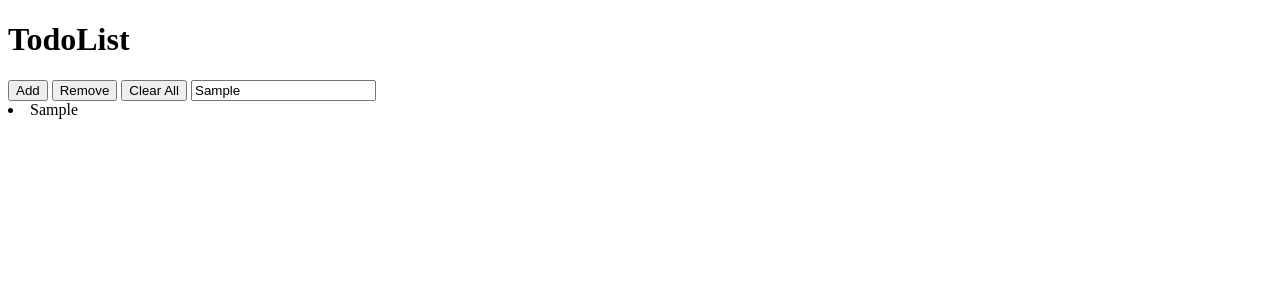
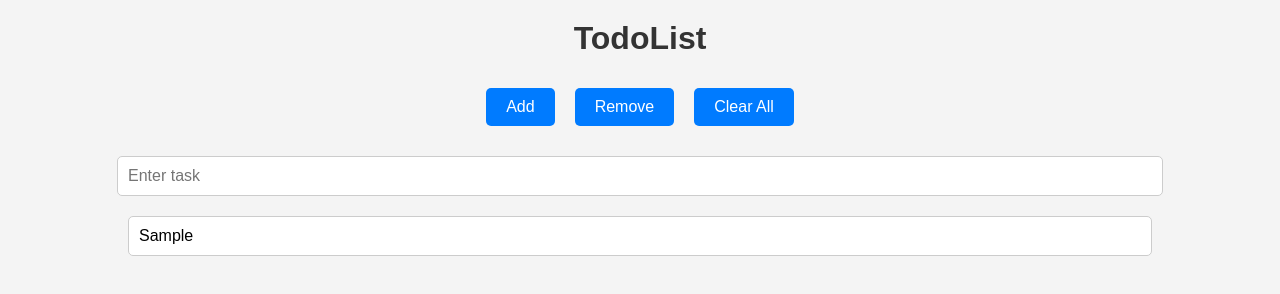
Before and after one commit to JBrunnerhtl/Todo-List, a plain HTML site: page TodoList/index.html in a window 1280 px wide. Both pictures are taken after typing "Sample" into the empty fields and a click on the button "Add". Drawn offline with Linux system fonts and the light colour scheme; no server answers.

Commit message:
everything finally works

```diff
--- a/TodoList/adder.js
+++ b/TodoList/adder.js
@@ -3,6 +3,7 @@ const BASE_URL = "http://localhost:3000/posts";
 function add()
 {
     let taskString = document.getElementById("task").value;
+    document.getElementById("task").value = "";
     let taskList = document.getElementById("taskList");
     taskList.innerHTML += "<li>" + taskString + "</li>";
     fetch(BASE_URL, {
@@ -23,7 +24,7 @@ function removeElement()
 {
     let taskList = document.getElementById("taskList");
     let search = document.getElementById("task").value;
-
+    document.getElementById("task").value = "";
     for(let i = 0; i < taskList.children.length; i++)
     {
 
@@ -62,10 +63,11 @@ function loadFromJson()
     }).then(res => res.json())
         .then(data => {
             console.log(data);
-            data.forEach(element => {
+            let dataElements = data.map(element => `${element.task}`);
+            dataElements.forEach(element => {
 
                 const li = document.createElement("li");
-                li.textContent = element.task;
+                li.textContent = element;
                 taskList.appendChild(li);
             });
         });
@@ -76,6 +78,21 @@ function clearAll()
 {
     let taskList = document.getElementById("taskList");
     taskList.innerHTML = "";
+    fetch(BASE_URL, {
+        method: "GET",
+        headers: {
+            "Content-Type": "application/json"
+        }
+    }).then(res => res.json()).then(data => {
+        data.forEach(element => {
+            fetch(BASE_URL + `/${element.id}`, {
+                method: "DELETE",
+                headers: {
+                    "Content-Type": "application/json"
+                }
+            }).then(res => res.json())
+        })
+    })
 }
 
 function updateId()
--- a/TodoList/index.html
+++ b/TodoList/index.html
@@ -4,14 +4,18 @@
     <meta charset="UTF-8">
     <meta name="viewport" content="width=device-width, initial-scale=1.0">
     <script src="adder.js"></script>
+    <link rel="stylesheet" href="stylesheet.css" type = "text/css">
     <title>Todo List</title>
 </head>
 <body>
     <h1>TodoList</h1>
+    <div class = "container">
+
+
     <button onclick="add()">Add</button>
     <button onclick="removeElement()">Remove</button>
     <button onclick="clearAll()">Clear All</button>
-
+    </div>
     <input type="text" id="task" placeholder="Enter task">
     <div id = "taskList">
 
--- /dev/null
+++ b/TodoList/stylesheet.css
@@ -0,0 +1,77 @@
+body {
+    font-family: Arial, sans-serif;
+    background-color: #f4f4f4;
+    margin: 0;
+    padding: 0;
+    transition: background-color 0.3s ease;
+}
+
+h1 {
+    text-align: center;
+    color: #333;
+    margin-top: 20px;
+    transition: color 0.3s ease;
+}
+
+button {
+    display: inline-block;
+    margin: 10px;
+    padding: 10px 20px;
+    font-size: 16px;
+    color: #fff;
+    background-color: #007BFF;
+    border: none;
+    border-radius: 5px;
+    cursor: pointer;
+    transition: background-color 0.3s ease, transform 0.3s ease;
+}
+
+button:hover {
+    background-color: #0056b3;
+    transform: scale(1.05);
+}
+
+input[type="text"] {
+    display: block;
+    margin: 20px auto;
+    padding: 10px;
+    width: 80%;
+    font-size: 16px;
+    border: 1px solid #ccc;
+    border-radius: 5px;
+    transition: border-color 0.3s ease, box-shadow 0.3s ease;
+}
+
+input[type="text"]:focus {
+    border-color: #007BFF;
+    box-shadow: 0 0 5px rgba(0, 123, 255, 0.5);
+}
+
+#taskList {
+    margin: 20px auto;
+    padding: 0;
+    width: 80%;
+    list-style-type: none;
+}
+
+#taskList li {
+    padding: 10px;
+    margin: 5px 0;
+    background-color: #fff;
+    border: 1px solid #ccc;
+    border-radius: 5px;
+    transition: background-color 0.3s ease, transform 0.3s ease;
+}
+
+#taskList li:hover {
+    background-color: #f1f1f1;
+    transform: translateX(10px);
+}
+
+div.container
+{
+    display: flex;
+    justify-content: center;
+    align-items: center;
+
+}
```
Also changed, not shown: TodoList/db.json (+1 -6 lines).
